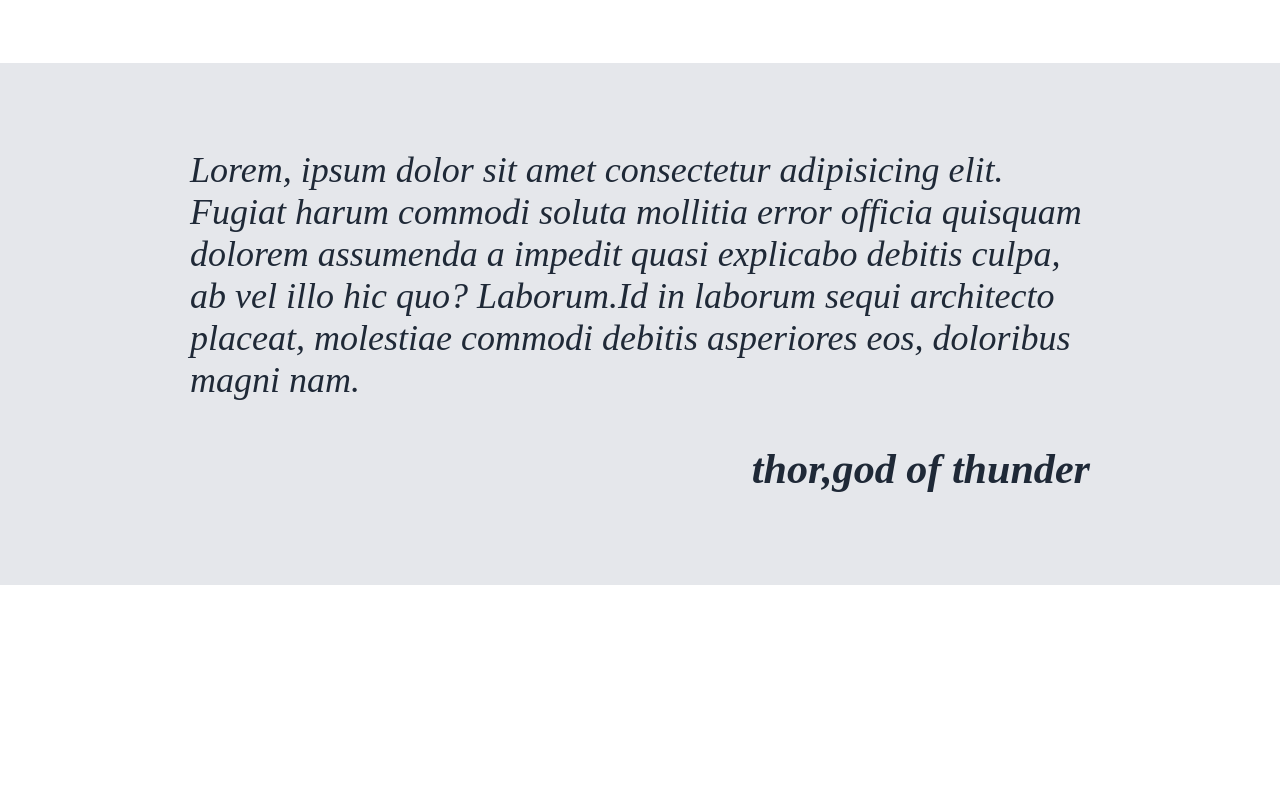
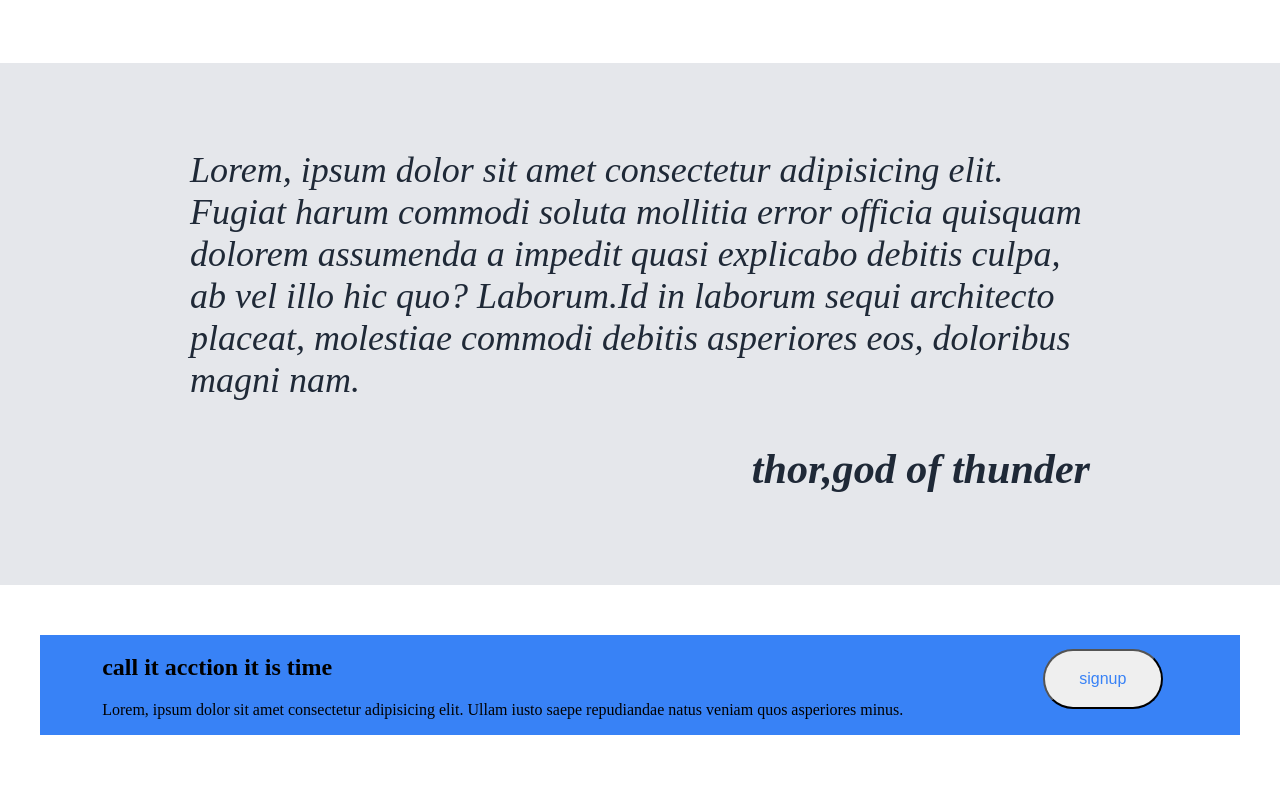
Before and after one commit to mohammed-sarhad-ahmed/the-landing-page, a plain HTML site: page index.html in a window 1280 px wide. Shown: the part 778-1563 px from the top of the page. Before the commit the page ends 1363 px from the top, so only its background shows below. Drawn offline with Linux system fonts and the light colour scheme.

Commit message:
finish the button part

```diff
--- a/index.html
+++ b/index.html
@@ -66,13 +66,36 @@
 
         <div class="third">
             <div class="four" style="width: 900px;">
-                <p style="margin-bottom: 0px;">Lorem, ipsum dolor sit amet consectetur adipisicing elit. Fugiat harum commodi soluta mollitia
+                <p style="margin-bottom: 0px;">Lorem, ipsum dolor sit amet consectetur adipisicing elit. Fugiat harum
+                    commodi soluta mollitia
                     error
                     officia quisquam dolorem assumenda a impedit quasi explicabo debitis culpa, ab vel illo hic quo?
                     Laborum.Id in laborum sequi architecto placeat, molestiae commodi debitis asperiores eos,
                     doloribus
                     magni nam.</p>
                 <h3>thor,god of thunder </h3>
+
+
+
+
+            </div>
+
+
+        </div>
+
+        <div class="five">
+            <div class="six">
+
+                <div>
+                    <h2>call it acction it is time</h2>
+                    <p>Lorem, ipsum dolor sit amet consectetur adipisicing elit. Ullam iusto saepe repudiandae natus
+                        veniam quos asperiores minus.</p>
+
+                </div>
+
+
+                    <button id="bot">signup</button>
+
 
             </div>
 
--- a/style.css
+++ b/style.css
@@ -86,6 +86,7 @@ main {
     padding: 50px;
 }
 
+
 .third {
     background-color: #e5e7eb;
     font-size: 36px;
@@ -108,3 +109,28 @@ main {
 h3 {
     align-self: flex-end;
 }
+
+.five {
+    display: flex;
+    align-items: center;
+    justify-content: center;
+    height: 200px;
+
+}
+
+.six {
+    background-color: #3882f6;
+    width: 1200px;
+    height: 100px;
+    display: flex;
+    align-content: center;
+    justify-content: space-around;
+    flex-wrap: wrap;
+
+}
+
+#bot {
+    max-width: 200px;
+    max-height: 60px;
+    margin: 15px;
+}
```
